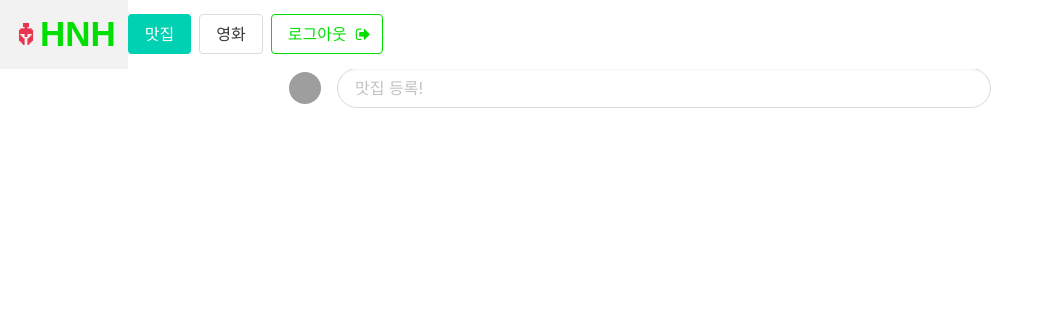
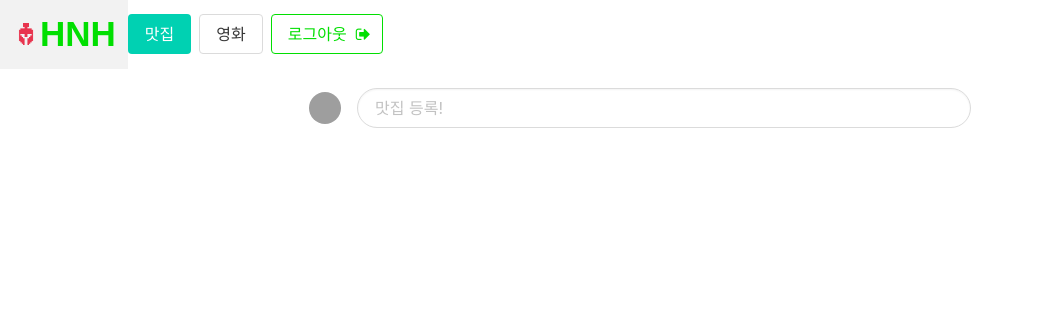
Before and after one commit to euni1004/week1_project_HNH, a Flask app: template templates/index.html in a window 1280 px wide. Shown: the top 329 px of the page, without its empty margins (0-1054 px from the left). Run offline with Flask 2, Linux system fonts and the light colour scheme; the template is opened without the code that fills it, so the values that code supplies are empty; some libraries are stand-ins or nearby versions; some web fonts are replaced; grey boxes are pictures that could not be loaded.

Commit message:
진짜 진짜 진짜 거의 최종/등록박스 밑으로 내림

```diff
--- a/static/mystyle.css
+++ b/static/mystyle.css
@@ -57,3 +57,7 @@ input::-webkit-calendar-picker-indicator {
     margin: 0 auto;
     background-color: #CEF6CE;
 }
+
+.media {
+    margin: 20px;
+}
```
